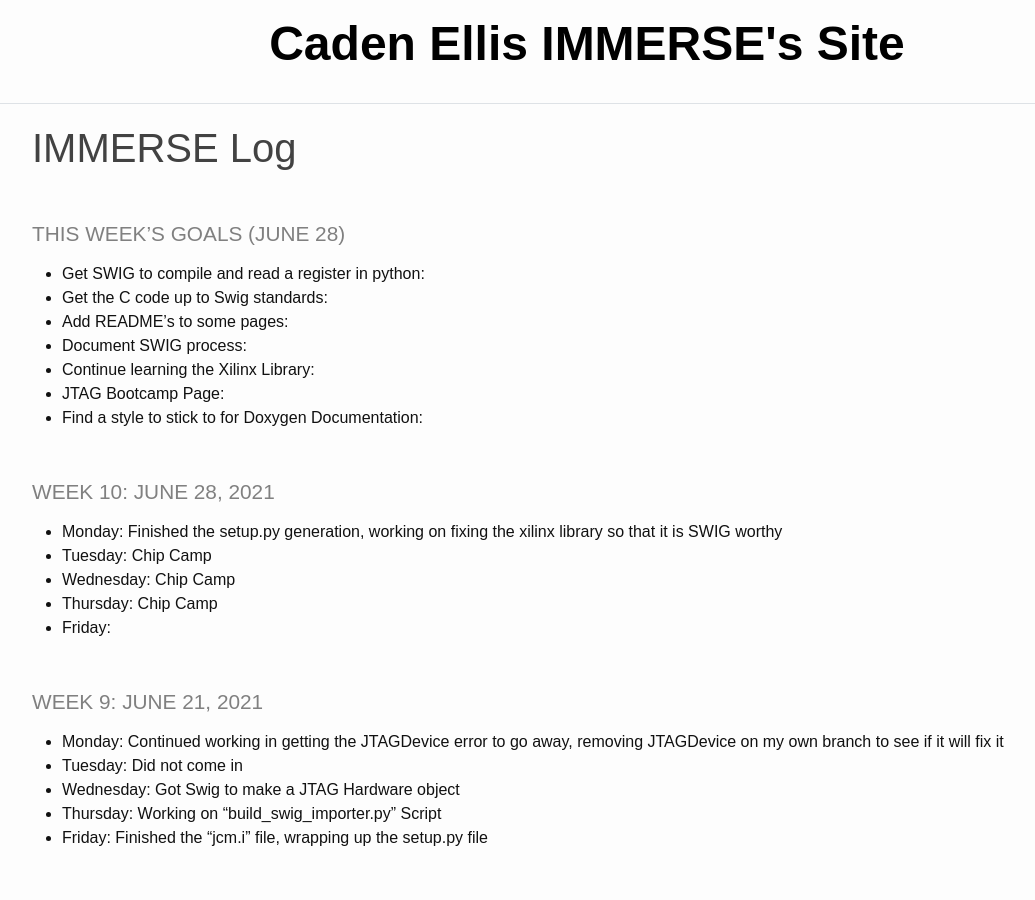
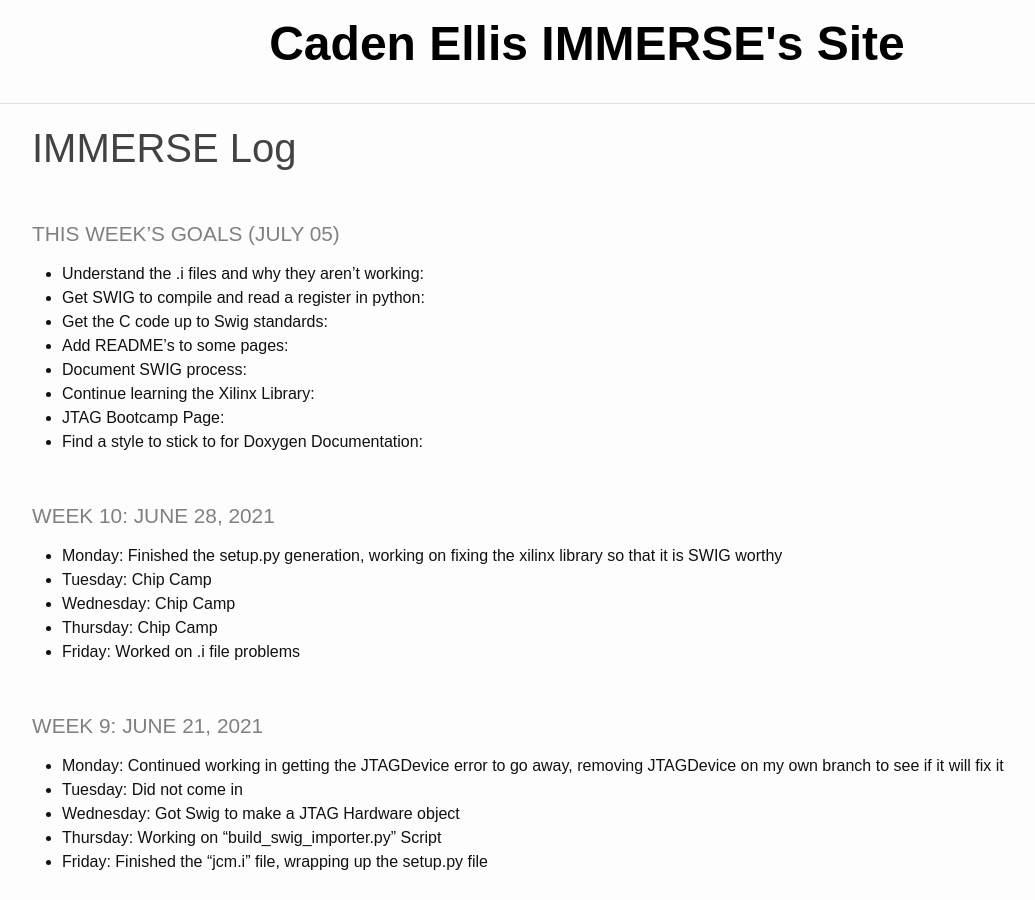
Before and after one commit to Caden-Ellis77/ImmerseSite, a Jekyll site: the page built from _pages/log.md, in a window 1280 px wide and 900 px high. Shown: the whole window, without its empty margins (53-1088 px from the left). Built offline with Jekyll 4.4.1, drawn with Linux system fonts in a browser that asks for light colours.

Commit message:
Updating for July 5

```diff
--- a/_pages/log.md
+++ b/_pages/log.md
@@ -3,7 +3,8 @@ layout: default
 title: IMMERSE Log
 ---
 
-### This Week's Goals (June 28)
+### This Week's Goals (July 05)
+* **Understand the .i files and why they aren't working**:
 * **Get SWIG to compile and read a register in python**:
 * **Get the C code up to Swig standards**:
 * **Add README's to some pages**:
@@ -18,7 +19,7 @@ title: IMMERSE Log
 * **Tuesday**: Chip Camp
 * **Wednesday**: Chip Camp
 * **Thursday**: Chip Camp
-* **Friday**:
+* **Friday**: Worked on .i file problems
 
 ### Week 9: June 21, 2021
 
```
